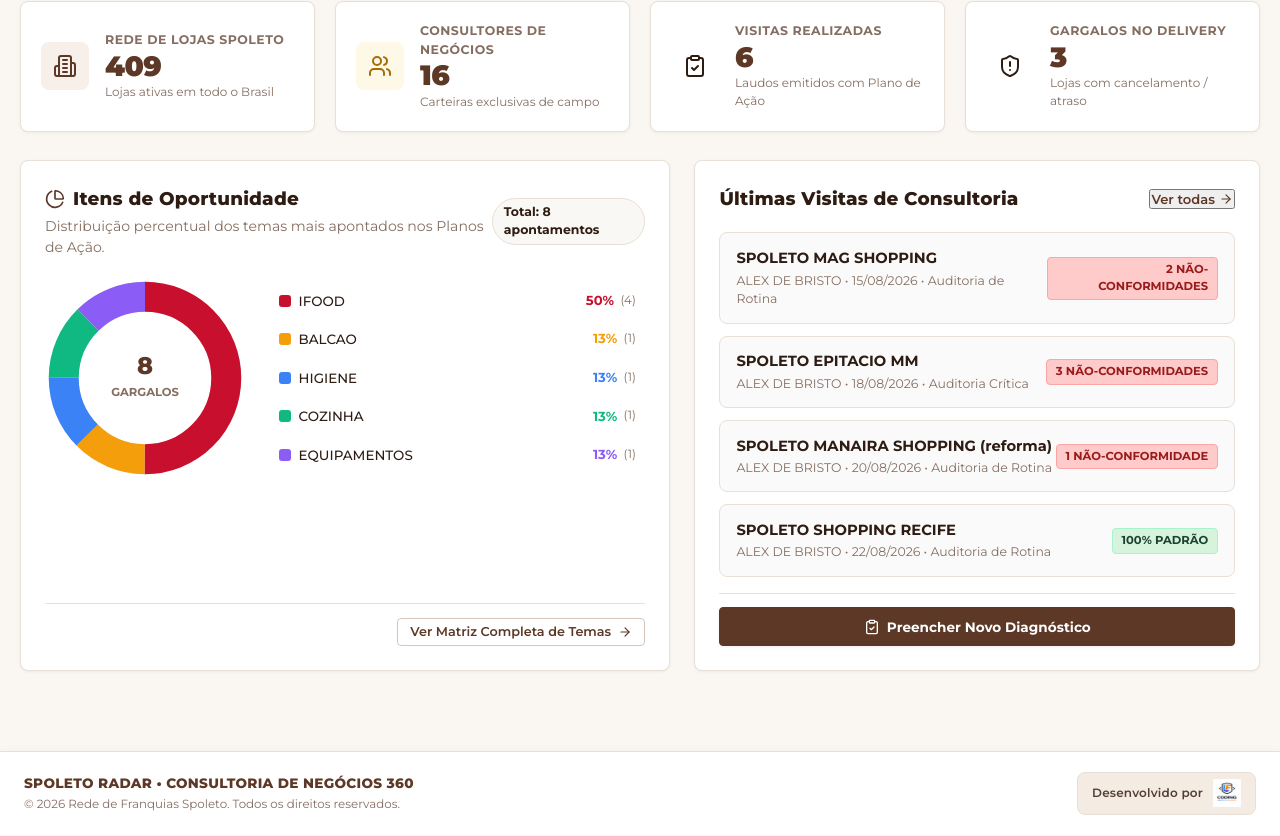
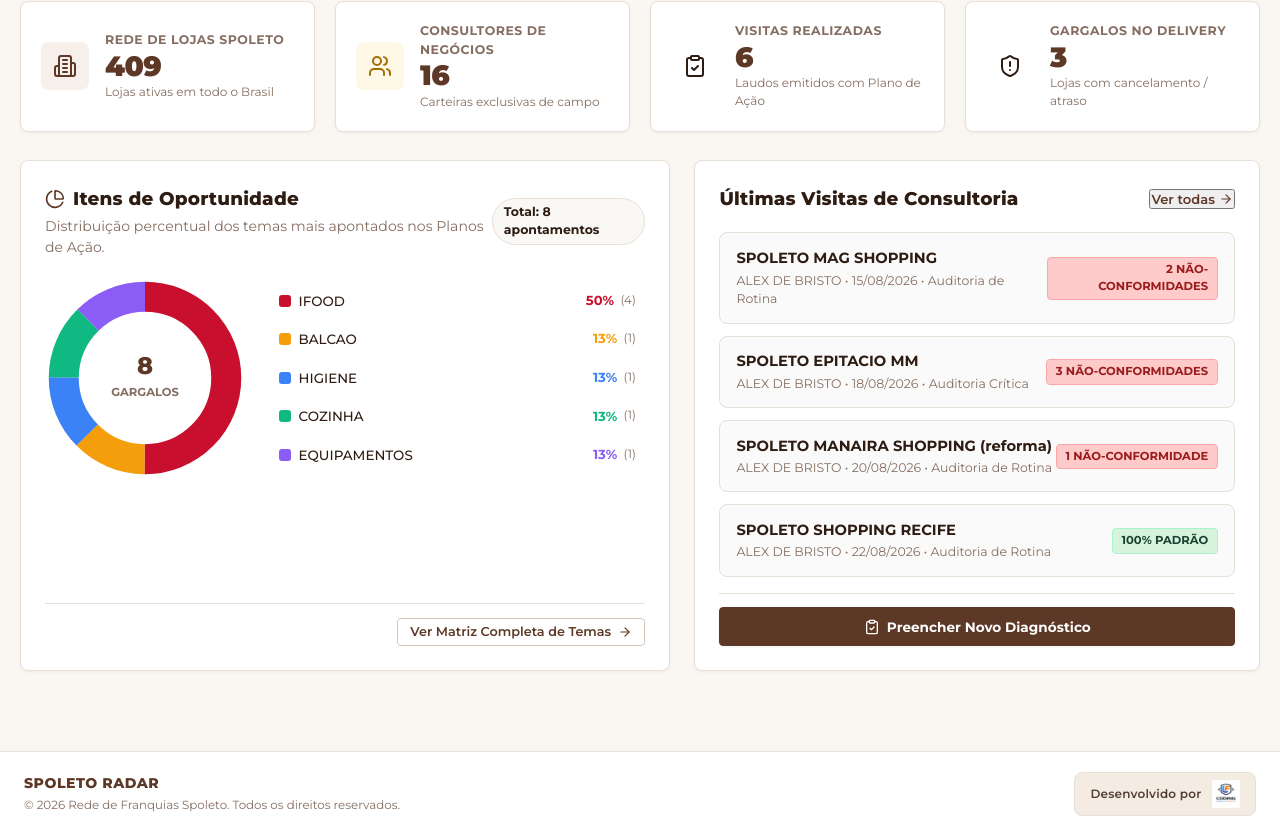
Before and after one commit to lhukas-porto/spoleto-radar, a React (Vite) app: page / in a window 1280 px wide. Shown: the part 216-1052 px from the top of the page. Built offline with nearby package versions, Linux system fonts and the light colour scheme; no server answers; the database is empty.

Commit message:
feat(footer): simplificar texto para SPOLETO RADAR e adicionar link do WhatsApp da LFcoding

```diff
--- a/src/components/Footer.jsx
+++ b/src/components/Footer.jsx
@@ -28,25 +28,42 @@
       >
         {/* Lado Esquerdo: Info da Aplicação */}
         <div style={{ display: 'flex', flexDirection: 'column', gap: '0.2rem' }}>
-          <div style={{ fontSize: '0.85rem', fontWeight: 800, color: 'var(--primary-brown, #5D3826)', letterSpacing: '0.3px' }}>
-            SPOLETO RADAR &bull; CONSULTORIA DE NEGÓCIOS 360
+          <div style={{ fontSize: '0.88rem', fontWeight: 800, color: 'var(--primary-brown, #5D3826)', letterSpacing: '0.5px' }}>
+            SPOLETO RADAR
           </div>
           <div style={{ fontSize: '0.74rem', color: 'var(--text-muted, #64748B)' }}>
             &copy; {currentYear} Rede de Franquias Spoleto. Todos os direitos reservados.
           </div>
         </div>
 
-        {/* Lado Direito: Desenvolvido por LFcoding com Logo */}
-        <div
+        {/* Lado Direito: Desenvolvido por LFcoding com Link Direto para WhatsApp */}
+        <a
+          href="https://wa.me/5561996272630?text=Ol%C3%A1!%20Vim%20pelo%20Spoleto%20Radar%20e%20gostaria%20de%20falar%20com%20a%20LFcoding."
+          target="_blank"
+          rel="noopener noreferrer"
           style={{
             display: 'flex',
             alignItems: 'center',
             gap: '0.65rem',
             background: 'var(--bg-warm, #FAF8F5)',
-            padding: '0.4rem 0.85rem',
+            padding: '0.45rem 0.95rem',
             borderRadius: 'var(--radius-md, 8px)',
-            border: '1px solid #E8DFD8'
+            border: '1px solid #E8DFD8',
+            textDecoration: 'none',
+            transition: 'all 0.2s ease',
+            cursor: 'pointer'
           }}
+          onMouseEnter={(e) => {
+            e.currentTarget.style.borderColor = 'var(--accent-gold-dark, #8C6239)';
+            e.currentTarget.style.boxShadow = '0 2px 8px rgba(93, 56, 38, 0.1)';
+            e.currentTarget.style.transform = 'translateY(-1px)';
+          }}
+          onMouseLeave={(e) => {
+            e.currentTarget.style.borderColor = '#E8DFD8';
+            e.currentTarget.style.boxShadow = 'none';
+            e.currentTarget.style.transform = 'translateY(0)';
+          }}
+          title="Falar com a LFcoding no WhatsApp (61 99627-2630)"
         >
           <span style={{
             fontSize: '0.75rem',
@@ -65,9 +82,8 @@
               objectFit: 'contain',
               display: 'block'
             }}
-            title="LFcoding"
           />
-        </div>
+        </a>
       </div>
     </footer>
   );
```
